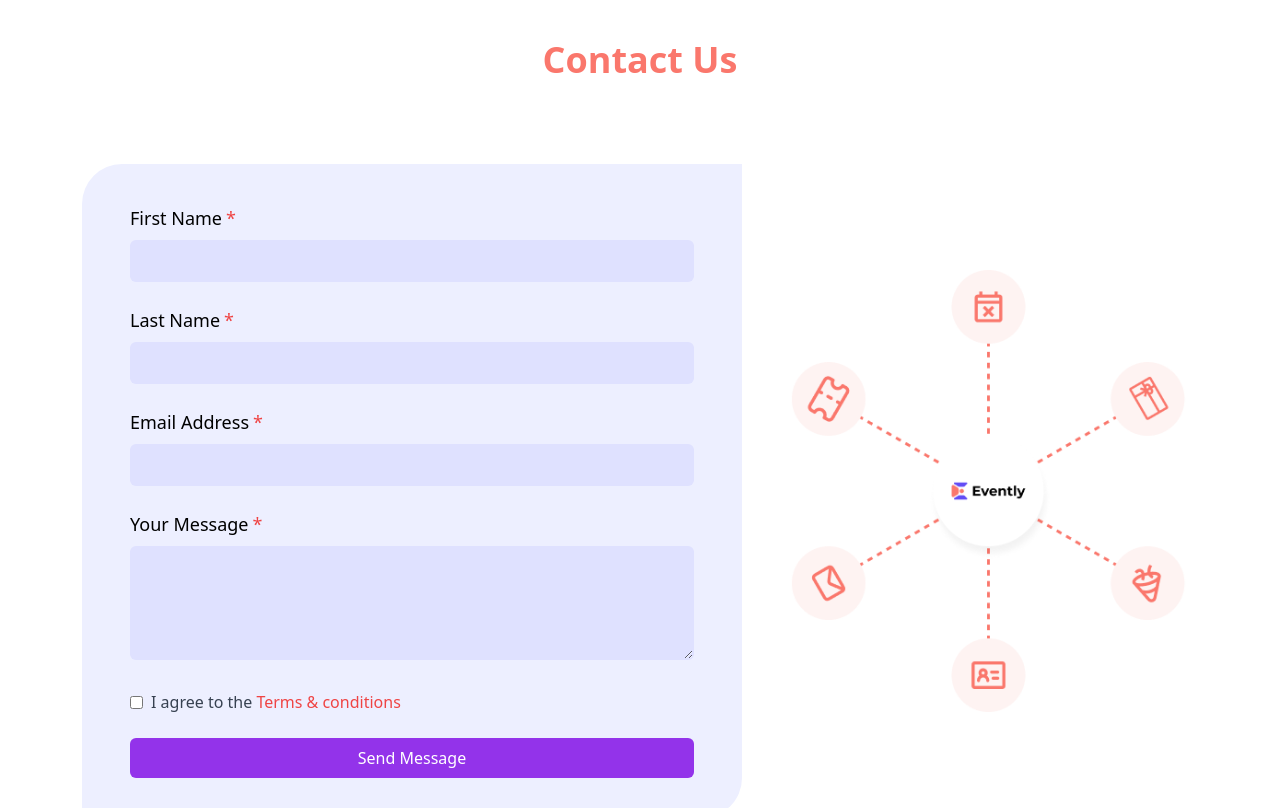
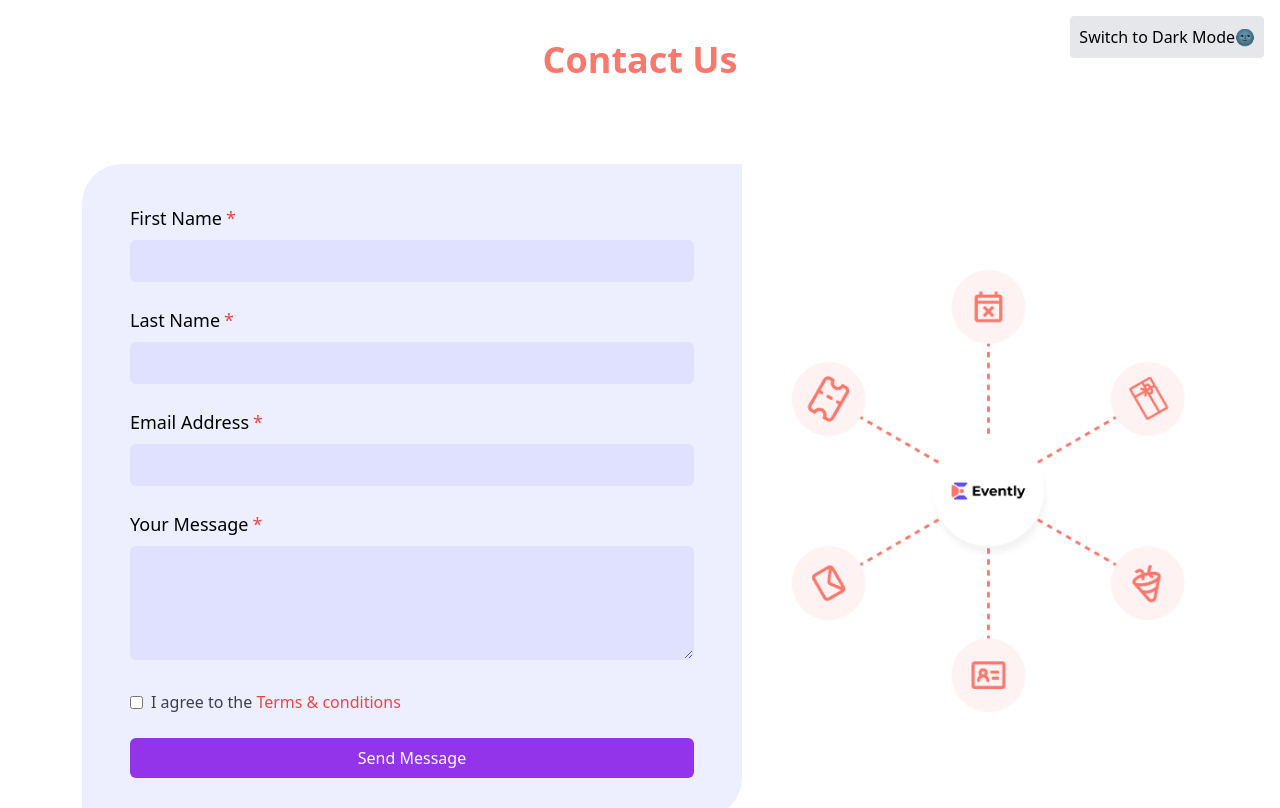
Before and after one commit to Mcdemzy/Evently-EMS, a React (Vite) app: page /contact in a window 1280 px wide. Shown: the top 808 px of the page. Built offline with nearby package versions, Linux system fonts and the light colour scheme.

Commit message:
Adding Dark Mode

```diff
--- a/src/App.tsx
+++ b/src/App.tsx
@@ -1,4 +1,6 @@
 import { BrowserRouter as Router, Routes, Route } from "react-router-dom";
+// import { useState } from "react";
+import useDarkMode from "./hooks/useDarkMode";
 
 import ContactPage from "./components/Contact/ContactPage";
 import AboutPage from "./components/About/AboutPage";
@@ -13,8 +15,21 @@ import Login from "./components/Auth/Login/Login";
 import Test from "./Test";
 
 const App = () => {
+  const [isDarkMode, toggleDarkMode] = useDarkMode();
+
   return (
+    <div className={`${isDarkMode ? "dark" : ""}`}>
       <Router>
+        {/* Dark Mode Toggle Button */}
+        <div className="right-0 absolute justify-end p-4 bg-inherit">
+          <button
+            onClick={toggleDarkMode}
+            className="p-2 border rounded bg-gray-200 dark:bg-gray-700 dark:text-white"
+          >
+            {isDarkMode ? "Switch to Light Mode🌝" : "Switch to Dark Mode🌚"}
+          </button>
+        </div>
+
         <Routes>
           <Route path="/" element={<LandingPage />} />
           <Route path="/test" element={<Test />} />
@@ -29,6 +44,7 @@ const App = () => {
           <Route path="/events/create/3" element={<Event3 />} />
         </Routes>
       </Router>
+    </div>
   );
 };
 
--- a/src/components/Contact/ContactPage.tsx
+++ b/src/components/Contact/ContactPage.tsx
@@ -38,9 +38,9 @@ const ContactPage = () => {
   };
 
   return (
-    <>
+    <main className="dark:bg-black">
       <ToastContainer />
-      <section className="mt-10">
+      <section className="dark:bg-black pt-10">
         <h1 className="text-[#FA776C] text-3xl md:text-4xl font-semibold text-center">
           Contact Us
         </h1>
@@ -48,7 +48,7 @@ const ContactPage = () => {
 
       <main className="p-4 md:p-10 mt-11 flex flex-col md:flex-row gap-6 md:gap-9 justify-center items-center">
         {/* Form Section */}
-        <section className="bg-[#EDEFFF] dark:bg-[#0D0D0D] w-full md:w-[55%] py-8 md:py-10 px-6 md:px-12 rounded-tl-[40px] rounded-br-[40px]">
+        <section className="bg-[#EDEFFF] dark:bg-[#0D0D0D] dark:text-white w-full md:w-[55%] py-8 md:py-10 px-6 md:px-12 rounded-tl-[40px] rounded-br-[40px]">
           <form ref={form} onSubmit={sendEmail} className="flex flex-col gap-6">
             {/* First Name */}
             <div>
@@ -144,7 +144,7 @@ const ContactPage = () => {
       <PricingSection darkMode={false} />
       <NewsLetter darkMode={false} />
       <Footer darkMode={false} />
-    </>
+    </main>
   );
 };
 
--- a/src/components/Events/AllEvents/AllEvents.tsx
+++ b/src/components/Events/AllEvents/AllEvents.tsx
@@ -8,66 +8,6 @@ import TrendingEvents from "../../shared/TrendingEvents";
 import { useState } from "react";
 import Footer from "../../shared/Footer";
 
-// const eventsData = [
-//   {
-//     id: 1,
-//     image: "/path-to-image/party-zeight.png",
-//     title: "PART W ZEIGHT",
-//     price: "Free",
-//     category: "Pool Party",
-//     date: "Sep 13, 2024 1:00 PM",
-//     location: "The zone, Gbagada",
-//     venue: "Elepe, Ikorodu",
-//   },
-//   {
-//     id: 2,
-//     image: "/path-to-image/summer-party.png",
-//     title: "SUMMER BEACH HOUSE PARTY",
-//     price: "Free",
-//     category: "Pool Party",
-//     date: "Sep 13, 2024 1:00 PM",
-//     location: "Elegushi beach, ikate, Lagos",
-//   },
-//   {
-//     id: 3,
-//     image: "/path-to-image/bioskys-playhouse.png",
-//     title: "BIOSKY’S PLAYHOUSE",
-//     price: "NGN 5,000",
-//     category: "Pool Party",
-//     date: "Sep 13, 2024 1:00 PM",
-//     location: "The zone, Gbagada",
-//   },
-//   // Duplicate data to match what was shown in the image
-//   {
-//     id: 4,
-//     image: "/path-to-image/party-zeight.png",
-//     title: "PART W ZEIGHT",
-//     price: "Free",
-//     category: "Pool Party",
-//     date: "Sep 13, 2024 1:00 PM",
-//     location: "The zone, Gbagada",
-//     venue: "Elepe, Ikorodu",
-//   },
-//   {
-//     id: 5,
-//     image: "/path-to-image/summer-party.png",
-//     title: "SUMMER BEACH HOUSE PARTY",
-//     price: "Free",
-//     category: "Pool Party",
-//     date: "Sep 13, 2024 1:00 PM",
-//     location: "Elegushi beach, ikate, Lagos",
-//   },
-//   {
-//     id: 6,
-//     image: "/path-to-image/bioskys-playhouse.png",
-//     title: "BIOSKY’S PLAYHOUSE",
-//     price: "NGN 5,000",
-//     category: "Pool Party",
-//     date: "Sep 13, 2024 1:00 PM",
-//     location: "The zone, Gbagada",
-//   },
-// ];
-
 const AllEvents = () => {
   const [darkMode, setDarkMode] = useState(false);
 
@@ -77,7 +17,7 @@ const AllEvents = () => {
 
   return (
     <>
-      <main className=" py-10">
+      <main className=" py-10 dark:bg-black dark:text-white">
         {/* Search Bar with Filter */}
         <div className="flex justify-center items-center mb-6">
           <div className="flex flex-col md:flex-row items-center justify-between w-3/4 md:w-1/2 space-x-4">
@@ -92,8 +32,6 @@ const AllEvents = () => {
                 <span>All</span>
                 <FaChevronDown className="ml-2" />
               </button>
-              {/* Dropdown options (hidden by default, visible on click if implementing interactivity) */}
-              {/* Add dropdown functionality later if needed */}
             </div>
           </div>
         </div>
@@ -110,50 +48,6 @@ const AllEvents = () => {
           </div>
         </div>
 
-        {/* <div className="">
-        <h2 className="text-[30px] lg:text-[40px] font-bold text-center text-[#1C1C1C] dark:text-[#EDEFFF] leading-[60px] md:mb-5 mb-1 uppercase">
-          TRENDING EVENTS
-        </h2>
-        <div className="max-w-full lg:w-[120px] w-[80px] lg:border-[3px] border-[2px] border-[#1C1C1C] dark:border-[#EDEFFF] mx-auto"></div>
-        <p className="text-center font-normal text-base md:text-xl md:mt-5 mt-2 leading-5 md:leading-[60px]">
-          Elevating Experiences, One Event at a Time
-        </p>
-      </div> */}
-
-        {/* <div className="grid grid-cols-1 md:grid-cols-3 gap-8 px-4">
-        {eventsData.map((event) => (
-          <div
-            key={event.id}
-            className="bg-white rounded-lg shadow-md overflow-hidden"
-          >
-            <img
-              src={event.image}
-              alt={event.title}
-              className="w-full h-48 object-cover"
-            />
-
-            <div className="p-4">
-              <h2 className="text-xl font-bold mb-2">{event.title}</h2>
-              <div className="flex justify-between items-center mb-4">
-                <span className="bg-purple-600 text-white py-1 px-3 rounded-lg">
-                  {event.price}
-                </span>
-                <span className="text-gray-600">{event.category}</span>
-              </div>
-
-              <div className="flex items-center text-gray-600 mb-2">
-                <FaCalendarAlt className="mr-2" />
-                <span>{event.date}</span>
-              </div>
-
-              <div className="flex items-center text-gray-600">
-                <FaMapMarkerAlt className="mr-2" />
-                <span>{event.location}</span>
-              </div>
-            </div>
-          </div>
-        ))}
-      </div> */}
         <TrendingEvents darkMode={darkMode} />
 
         <div onClick={toggleDarkMode}></div>
--- /dev/null
+++ b/src/hooks/useDarkMode.ts
@@ -0,0 +1,27 @@
+import { useEffect, useState } from "react";
+
+// Custom hook for handling dark mode
+function useDarkMode() {
+  const [isDarkMode, setIsDarkMode] = useState<boolean>(() => {
+    const storedPreference = localStorage.getItem("dark-mode");
+    return storedPreference
+      ? storedPreference === "true"
+      : window.matchMedia("(prefers-color-scheme: dark)").matches;
+  });
+
+  useEffect(() => {
+    const bodyClass = document.body.classList;
+    if (isDarkMode) {
+      bodyClass.add("dark");
+    } else {
+      bodyClass.remove("dark");
+    }
+    localStorage.setItem("dark-mode", isDarkMode.toString());
+  }, [isDarkMode]);
+
+  const toggleDarkMode = () => setIsDarkMode((prevMode) => !prevMode);
+
+  return [isDarkMode, toggleDarkMode] as const;
+}
+
+export default useDarkMode;
--- a/tailwind.config.js
+++ b/tailwind.config.js
@@ -1,6 +1,7 @@
 /** @type {import('tailwindcss').Config} */
 export default {
   content: ["./index.html", "./src/**/*.{js,ts,jsx,tsx}"],
+  darkMode: "class", // Enable class-based dark mode
   theme: {
     extend: {
       colors: {
```
Lines whose indentation alone changed are shown as unchanged.
